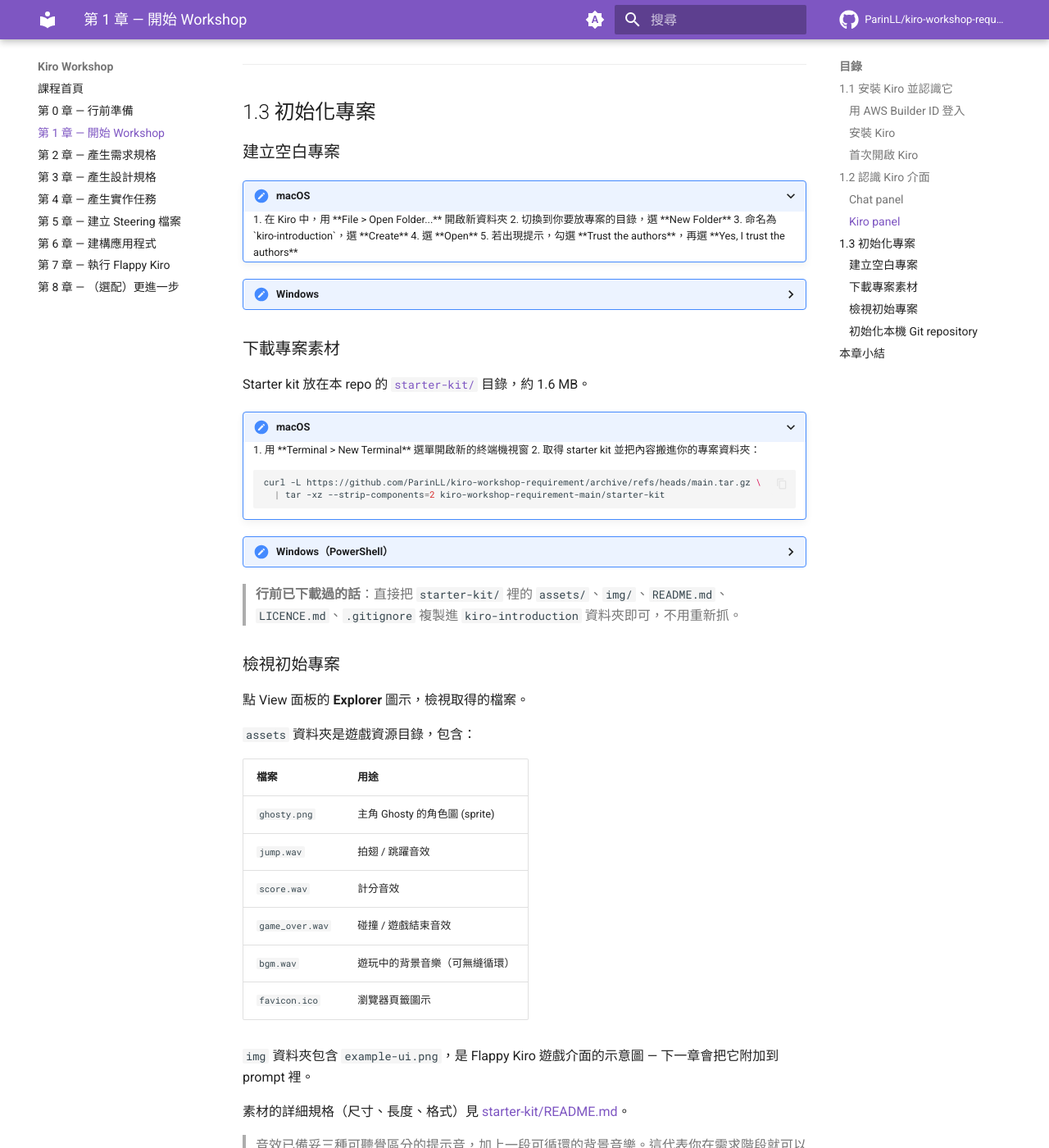
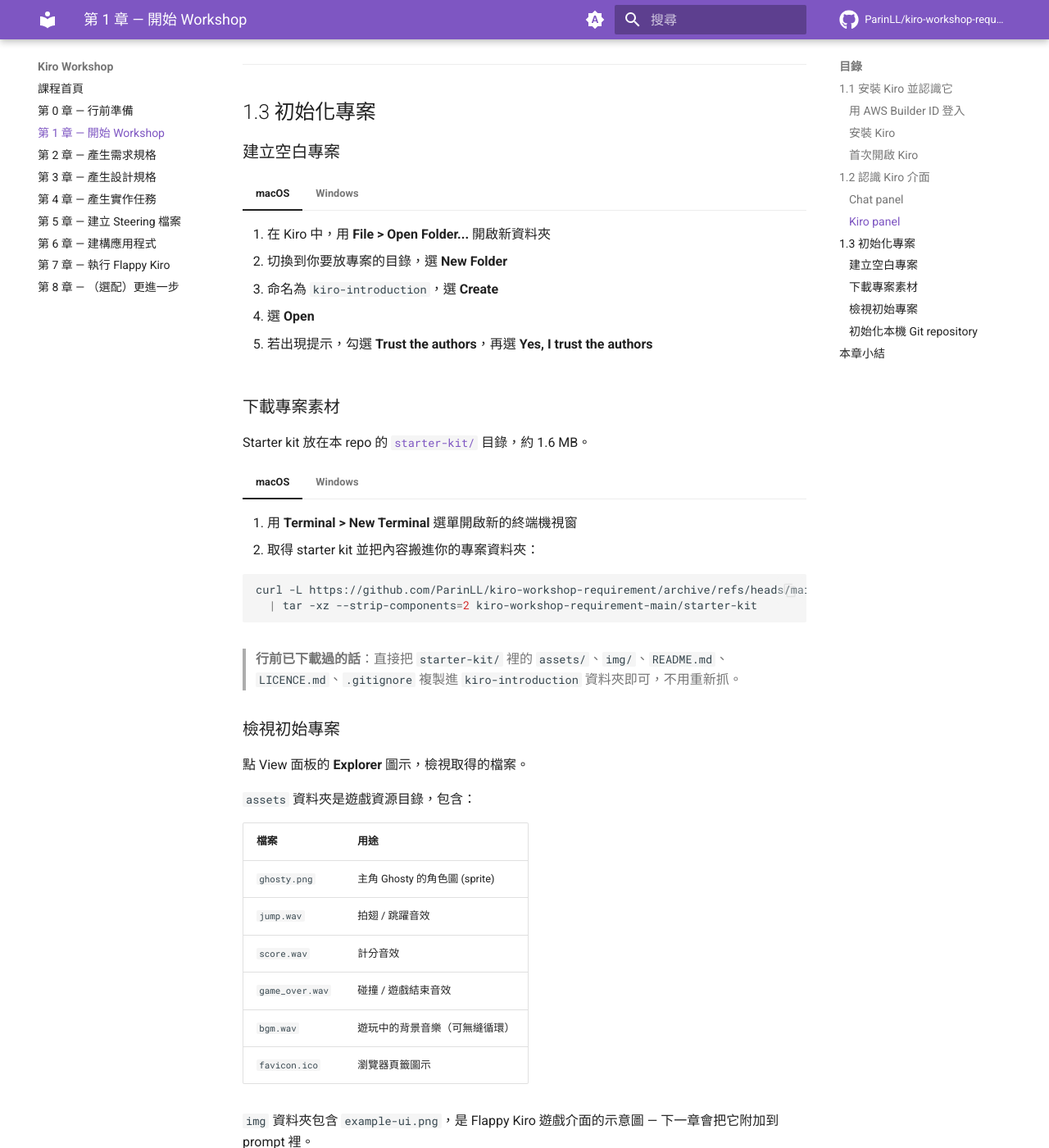
Before and after one commit to ParinLL/kiro-workshop-requirement, an MkDocs documentation site: the page built from docs/01-setup.md, in a window 1280 px wide and 1400 px high, scrolled down 2862 px. Shown: the whole window at 82% size. Built offline with MkDocs 1.6.1 and Material for MkDocs 9.7.7, drawn with Linux system fonts in a browser that asks for light colours; comment, search, counter and statistics services are not loaded.

Commit message:
Use content tabs in chapter 1 instead of collapsible details
Material syncs tabs with the same label across a page, so picking Windows
once switches every OS block on the page. The details elements did not sync
and defaulted to macOS open, making Windows users expand each one.

````diff
--- a/docs/01-setup.md
+++ b/docs/01-setup.md
@@ -103,64 +103,52 @@
 
 ### 建立空白專案
 
-<details open>
-<summary><b>macOS</b></summary>
+=== "macOS"
 
-1. 在 Kiro 中，用 **File > Open Folder...** 開啟新資料夾
-2. 切換到你要放專案的目錄，選 **New Folder**
-3. 命名為 `kiro-introduction`，選 **Create**
-4. 選 **Open**
-5. 若出現提示，勾選 **Trust the authors**，再選 **Yes, I trust the authors**
+    1. 在 Kiro 中，用 **File > Open Folder...** 開啟新資料夾
+    2. 切換到你要放專案的目錄，選 **New Folder**
+    3. 命名為 `kiro-introduction`，選 **Create**
+    4. 選 **Open**
+    5. 若出現提示，勾選 **Trust the authors**，再選 **Yes, I trust the authors**
 
-</details>
+=== "Windows"
 
-<details>
-<summary><b>Windows</b></summary>
-
-1. 在 Kiro 中，用 **File > Open Folder...** 開啟新資料夾
-2. 切換到你要放專案的目錄，右鍵選 **New > Folder**
-3. 命名為 `kiro-introduction`
-4. 選 **Select Folder**
-5. 若出現提示，勾選 **Trust the authors**，再選 **Yes, I trust the authors**
-
-</details>
+    1. 在 Kiro 中，用 **File > Open Folder...** 開啟新資料夾
+    2. 切換到你要放專案的目錄，右鍵選 **New > Folder**
+    3. 命名為 `kiro-introduction`
+    4. 選 **Select Folder**
+    5. 若出現提示，勾選 **Trust the authors**，再選 **Yes, I trust the authors**
 
 ### 下載專案素材
 
 Starter kit 放在本 repo 的 [`starter-kit/`](https://github.com/ParinLL/kiro-workshop-requirement/tree/main/starter-kit) 目錄，約 1.6 MB。
 
-<details open>
-<summary><b>macOS</b></summary>
+=== "macOS"
 
-1. 用 **Terminal > New Terminal** 選單開啟新的終端機視窗
-2. 取得 starter kit 並把內容搬進你的專案資料夾：
+    1. 用 **Terminal > New Terminal** 選單開啟新的終端機視窗
+    2. 取得 starter kit 並把內容搬進你的專案資料夾：
 
-```bash
-curl -L https://github.com/ParinLL/kiro-workshop-requirement/archive/refs/heads/main.tar.gz \
-  | tar -xz --strip-components=2 kiro-workshop-requirement-main/starter-kit
-```
+    ```bash
+    curl -L https://github.com/ParinLL/kiro-workshop-requirement/archive/refs/heads/main.tar.gz \
+      | tar -xz --strip-components=2 kiro-workshop-requirement-main/starter-kit
+    ```
 
-</details>
+=== "Windows"
 
-<details>
-<summary><b>Windows（PowerShell）</b></summary>
+    1. 用 **Terminal > New Terminal** 選單開啟新的終端機視窗
+    2. 取得 starter kit 並把內容搬進你的專案資料夾：
 
-1. 用 **Terminal > New Terminal** 選單開啟新的終端機視窗
-2. 取得 starter kit 並把內容搬進你的專案資料夾：
+    ```powershell
+    curl.exe -L https://github.com/ParinLL/kiro-workshop-requirement/archive/refs/heads/main.zip -o repo.zip
+    Expand-Archive -Path repo.zip -DestinationPath tmp
+    Get-ChildItem -Path tmp\kiro-workshop-requirement-main\starter-kit -Force | Move-Item -Destination .
+    Remove-Item -Recurse -Force tmp, repo.zip
+    ```
 
-```powershell
-curl.exe -L https://github.com/ParinLL/kiro-workshop-requirement/archive/refs/heads/main.zip -o repo.zip
-Expand-Archive -Path repo.zip -DestinationPath tmp
-Get-ChildItem -Path tmp\kiro-workshop-requirement-main\starter-kit -Force | Move-Item -Destination .
-Remove-Item -Recurse -Force tmp, repo.zip
-```
+    兩個容易踩到的細節，都是在真實 Windows 上驗過的：
 
-兩個容易踩到的細節，都是在真實 Windows 上驗過的：
-
-- **一定要寫 `curl.exe`，不能只寫 `curl`**。Windows PowerShell 5.1 把 `curl` 設成 `Invoke-WebRequest` 的別名，它不認得 `-L` 與 `-o`，指令會靜默失敗、什麼都沒下載
-- **`-Force` 是必要的** — 少了它 `Get-ChildItem` 會跳過 `.gitignore` 這類檔案
-
-</details>
+    - **一定要寫 `curl.exe`，不能只寫 `curl`**。Windows PowerShell 5.1 把 `curl` 設成 `Invoke-WebRequest` 的別名，它不認得 `-L` 與 `-o`，指令會靜默失敗、什麼都沒下載
+    - **`-Force` 是必要的** — 少了它 `Get-ChildItem` 會跳過 `.gitignore` 這類檔案
 
 > **行前已下載過的話**：直接把 `starter-kit/` 裡的 `assets/`、`img/`、`README.md`、`LICENCE.md`、`.gitignore` 複製進 `kiro-introduction` 資料夾即可，不用重新抓。
 
````
